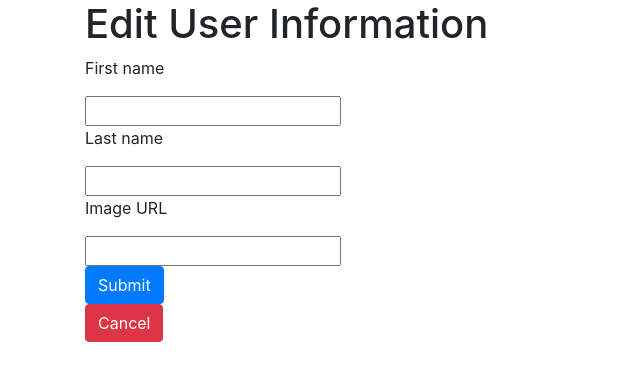
After one commit to kimberly-johnson/flask-blogly, a Flask app: template templates/edit_user.html in a window 1280 px wide. The commit adds this page. Shown: the top 381 px of the page, without its empty margins (0-640 px from the left). Run offline with Flask 2, Linux system fonts and the light colour scheme; the template is opened without the code that fills it, so the values that code supplies are empty; some libraries are stand-ins or nearby versions.

Commit message:
finished part 1, crud on users

```diff
--- a/app.py
+++ b/app.py
@@ -11,34 +11,42 @@ app.config['SQLALCHEMY_ECHO'] = True
 
 connect_db(app)
 
+
 @app.route("/")
+def homepage():
+    return redirect("/users")
+
+@app.route("/users")
 def show_form():
     """display add user form"""
     users = User.query.all()
     return render_template('main.html', users=users)
 
-@app.route("/users")
+
+@app.route("/users/new", methods=["POST", "GET"])
 def show_user():
     """Render user-form"""
+    if request.method == "POST":
+        first_name = request.form['first_name']
+        last_name = request.form['last_name']
+        image_url = request.form['image_url']
+        if image_url == "":
+            image_url = None
+
+        user = User(first_name=first_name,
+                    last_name=last_name, image_url=image_url)
+        db.session.add(user)
+        db.session.commit()
+        return redirect("/")
+
     return render_template('user_form.html')
 
-@app.route('/add-user-data', methods=["POST"])
-def add_user_data():
-    """adds user to database"""
-    first_name = request.form['first_name']
-    last_name = request.form['last_name']
-    image_url = request.form['image_url']
 
-    user = User(first_name=first_name, last_name=last_name, image_url=image_url)
-    db.session.add(user)
-    db.session.commit()
-
-    return redirect("/")
 
 @app.route('/users/<int:id>')
 def show_user_profile(id):
     """displaying user info on user detail page"""
-    detail = User.query.get(id)
+    detail = User.query.get_or_404(id)
 
     first_name = detail.first_name
     last_name = detail.last_name
@@ -46,12 +54,34 @@ def show_user_profile(id):
 
     return render_template("user_detail.html", user=detail, first_name=first_name, last_name=last_name, image_url=image_url)
 
+
 @app.route("/users/<int:id>/delete", methods=["POST"])
 def delete_user(id):
     """delete user"""
 
-    d_user = User.query.get(id)
+    d_user = User.query.get_or_404(id)
     db.session.delete(d_user)
     db.session.commit()
 
     return redirect("/")
+
+
+@app.route('/users/<int:id>/edit', methods=["POST", "GET"])
+def edit_user_info(id):
+    """Edit our user information"""
+
+    user = User.query.get_or_404(id)
+
+    if request.method == "POST":
+        first_name = request.form['first_name']
+        last_name = request.form['last_name']
+        image_url = request.form['image_url']
+
+        user.first_name = first_name
+        user.last_name = last_name
+        user.image_url = image_url
+        db.session.commit()
+        return redirect('/')
+
+
+    return render_template('edit_user.html', id=id, first_name=user.first_name, last_name=user.last_name, image_url=user.image_url)
--- a/models.py
+++ b/models.py
@@ -23,3 +23,7 @@ class User(db.Model):
     image_url = db.Column(db.String(200),
                     nullable=False,
                     default='https://www.pngkey.com/png/detail/230-2301779_best-classified-apps-default-user-profile.png')
+
+    def get_full_name(self):
+        """Returns full name of our user"""
+        return f"{self.first_name} {self.last_name}"
--- a/templates/base.html
+++ b/templates/base.html
@@ -15,6 +15,7 @@
   {% block main_page %} {% endblock %}
   {% block user_form %} {% endblock %}
   {% block user_detail %} {% endblock %}
+  {% block edit_user %} {% endblock %}
 
 </body>
 
--- /dev/null
+++ b/templates/edit_user.html
@@ -0,0 +1,19 @@
+{% extends 'base.html' %}
+
+{% block edit_user %}
+<div class="container">
+  <h1>Edit User Information</h1>
+  <form action="/users/{{ id }}/edit" method="post">
+      <p>First name</p><input type="text" name='first_name' value={{first_name}}>
+      <p>Last name</p><input type="text" name='last_name' value={{last_name}}>
+      <p>Image URL</p><input type="text" name='image_url' value={{image_url}}>
+      <br>
+      <button class="btn btn-primary" type="submit">Submit</button>
+    </form>
+    <form action="/">
+
+      <button class="btn btn-danger" type="submit">Cancel</button>
+    </form>
+
+</div>
+{% endblock %}
--- a/templates/main.html
+++ b/templates/main.html
@@ -6,14 +6,14 @@
   <ul>
     {% for user in users %}
     <li>
-    <a href="users/{{ user.id }}">{{ user.first_name }}</a></li>
+    <a href="users/{{ user.id }}">{{ user.get_full_name() }}</a></li>
     {% endfor %}
   </ul>
 
 
-  <form action="/users">
+  <a href="/users/new">
     <button type="submit">Add user</button>
-  </form>
+  </a>
 </div>
 
 {% endblock %}
--- a/templates/user_detail.html
+++ b/templates/user_detail.html
@@ -5,7 +5,7 @@
 <div class="container">
 <img src="{{ user.image_url }}" alt="">
 <p>{{ user.first_name }} {{ user.last_name }}</p>
-<form action="users/{{ user.id }}/edit">
+<form action="{{ user.id }}/edit">
     <button type="submit">Edit</button>
   </form>
   <form action="{{ user.id }}/delete" method="post">
--- a/templates/user_form.html
+++ b/templates/user_form.html
@@ -4,7 +4,7 @@
 
 <div class="container">
     <h1>Create a user</h1>
-    <form action="/add-user-data" method="post">
+    <form action="/users/new" method="post">
         <p>First name</p><input type="text" name='first_name'>
         <p>Last name</p><input type="text" name='last_name'>
         <p>Image URL</p><input type="text" name='image_url'>
```
